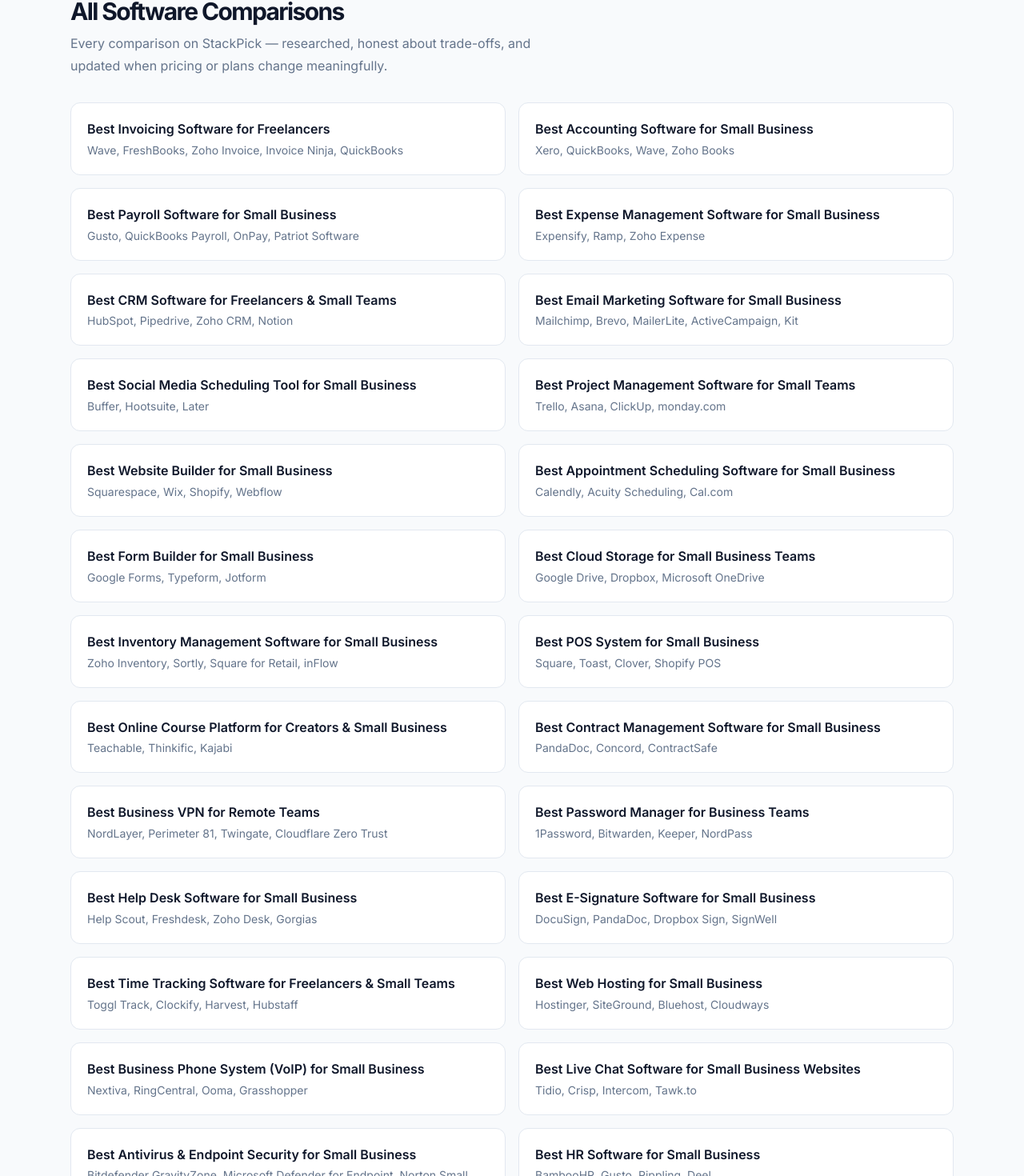
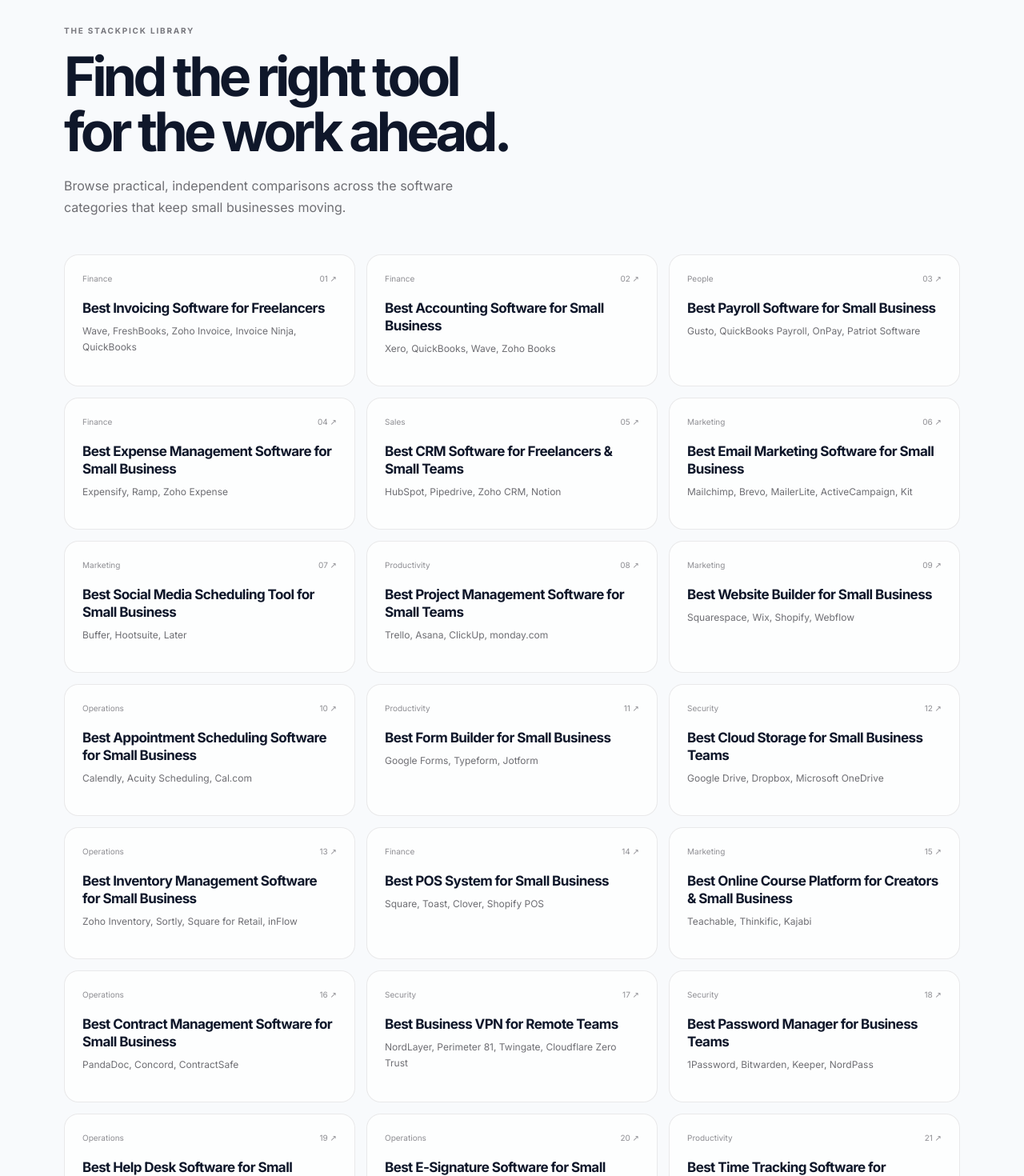
Before and after one commit to LinukaBandara/StackPick, a Next.js app: page /best in a window 1280 px wide. Shown: the part 112-1582 px from the top of the page at 80% size. Built offline with nearby package versions, Linux system fonts and the light colour scheme; no server answers.

Commit message:
design: rebuild StackPick with premium Apple-inspired visual system

```diff
--- a/app/best/page.tsx
+++ b/app/best/page.tsx
@@ -3,66 +3,60 @@ import Link from "next/link";
 
 export const metadata: Metadata = {
   title: "All Software Comparisons",
-  description:
-    "Every StackPick comparison across accounting, sales, marketing, operations, IT, and infrastructure software for small businesses.",
+  description: "Every StackPick comparison across accounting, sales, marketing, operations, IT, and infrastructure software for small businesses.",
   alternates: { canonical: "/best" },
 };
 
 const ARTICLES = [
-  { href: "/best/invoicing-software", title: "Best Invoicing Software for Freelancers", desc: "Wave, FreshBooks, Zoho Invoice, Invoice Ninja, QuickBooks" },
-  { href: "/best/accounting-software", title: "Best Accounting Software for Small Business", desc: "Xero, QuickBooks, Wave, Zoho Books" },
-  { href: "/best/payroll-software", title: "Best Payroll Software for Small Business", desc: "Gusto, QuickBooks Payroll, OnPay, Patriot Software" },
-  { href: "/best/expense-management-software", title: "Best Expense Management Software for Small Business", desc: "Expensify, Ramp, Zoho Expense" },
-  { href: "/best/crm-software", title: "Best CRM Software for Freelancers & Small Teams", desc: "HubSpot, Pipedrive, Zoho CRM, Notion" },
-  { href: "/best/email-marketing-software", title: "Best Email Marketing Software for Small Business", desc: "Mailchimp, Brevo, MailerLite, ActiveCampaign, Kit" },
-  { href: "/best/social-media-scheduling", title: "Best Social Media Scheduling Tool for Small Business", desc: "Buffer, Hootsuite, Later" },
-  { href: "/best/project-management-software", title: "Best Project Management Software for Small Teams", desc: "Trello, Asana, ClickUp, monday.com" },
-  { href: "/best/website-builders", title: "Best Website Builder for Small Business", desc: "Squarespace, Wix, Shopify, Webflow" },
-  { href: "/best/appointment-scheduling-software", title: "Best Appointment Scheduling Software for Small Business", desc: "Calendly, Acuity Scheduling, Cal.com" },
-  { href: "/best/form-builders", title: "Best Form Builder for Small Business", desc: "Google Forms, Typeform, Jotform" },
-  { href: "/best/cloud-storage", title: "Best Cloud Storage for Small Business Teams", desc: "Google Drive, Dropbox, Microsoft OneDrive" },
-  { href: "/best/inventory-management-software", title: "Best Inventory Management Software for Small Business", desc: "Zoho Inventory, Sortly, Square for Retail, inFlow" },
-  { href: "/best/pos-systems", title: "Best POS System for Small Business", desc: "Square, Toast, Clover, Shopify POS" },
-  { href: "/best/online-course-platforms", title: "Best Online Course Platform for Creators & Small Business", desc: "Teachable, Thinkific, Kajabi" },
-  { href: "/best/contract-management-software", title: "Best Contract Management Software for Small Business", desc: "PandaDoc, Concord, ContractSafe" },
-  { href: "/best/business-vpn", title: "Best Business VPN for Remote Teams", desc: "NordLayer, Perimeter 81, Twingate, Cloudflare Zero Trust" },
-  { href: "/best/password-managers", title: "Best Password Manager for Business Teams", desc: "1Password, Bitwarden, Keeper, NordPass" },
-  { href: "/best/help-desk-software", title: "Best Help Desk Software for Small Business", desc: "Help Scout, Freshdesk, Zoho Desk, Gorgias" },
-  { href: "/best/esignature-software", title: "Best E-Signature Software for Small Business", desc: "DocuSign, PandaDoc, Dropbox Sign, SignWell" },
-  { href: "/best/time-tracking-software", title: "Best Time Tracking Software for Freelancers & Small Teams", desc: "Toggl Track, Clockify, Harvest, Hubstaff" },
-  { href: "/best/web-hosting", title: "Best Web Hosting for Small Business", desc: "Hostinger, SiteGround, Bluehost, Cloudways" },
-  { href: "/best/business-phone-voip", title: "Best Business Phone System (VoIP) for Small Business", desc: "Nextiva, RingCentral, Ooma, Grasshopper" },
-  { href: "/best/live-chat-software", title: "Best Live Chat Software for Small Business Websites", desc: "Tidio, Crisp, Intercom, Tawk.to" },
-  { href: "/best/antivirus-endpoint-security", title: "Best Antivirus & Endpoint Security for Small Business", desc: "Bitdefender GravityZone, Microsoft Defender for Endpoint, Norton Small Business, CrowdStrike" },
-  { href: "/best/hr-software", title: "Best HR Software for Small Business", desc: "BambooHR, Gusto, Rippling, Deel" },
-  { href: "/best/survey-nps-software", title: "Best Survey & Customer Feedback (NPS) Software for Small Business", desc: "SurveyMonkey, Delighted, Zoho Survey" },
-  { href: "/best/video-conferencing", title: "Best Video Conferencing Software for Small Business", desc: "Zoom, Google Meet, Microsoft Teams, Whereby" },
-  { href: "/best/cloud-backup-software", title: "Best Cloud Backup Software for Small Business", desc: "Backblaze, IDrive, Acronis Cyber Protect, Carbonite" },
-  { href: "/best/applicant-tracking-software", title: "Best Applicant Tracking System (ATS) for Small Business", desc: "Breezy HR, Zoho Recruit, Workable, Greenhouse" },
-  { href: "/best/employee-scheduling-software", title: "Best Employee Scheduling Software for Small Business", desc: "When I Work, Deputy, Connecteam, 7shifts" },
-  { href: "/best/business-email-hosting", title: "Best Business Email Hosting for Small Business", desc: "Google Workspace, Microsoft 365, Zoho Mail, Proton Mail" },
+  { href: "/best/invoicing-software", title: "Best Invoicing Software for Freelancers", desc: "Wave, FreshBooks, Zoho Invoice, Invoice Ninja, QuickBooks", category: "Finance" },
+  { href: "/best/accounting-software", title: "Best Accounting Software for Small Business", desc: "Xero, QuickBooks, Wave, Zoho Books", category: "Finance" },
+  { href: "/best/payroll-software", title: "Best Payroll Software for Small Business", desc: "Gusto, QuickBooks Payroll, OnPay, Patriot Software", category: "People" },
+  { href: "/best/expense-management-software", title: "Best Expense Management Software for Small Business", desc: "Expensify, Ramp, Zoho Expense", category: "Finance" },
+  { href: "/best/crm-software", title: "Best CRM Software for Freelancers & Small Teams", desc: "HubSpot, Pipedrive, Zoho CRM, Notion", category: "Sales" },
+  { href: "/best/email-marketing-software", title: "Best Email Marketing Software for Small Business", desc: "Mailchimp, Brevo, MailerLite, ActiveCampaign, Kit", category: "Marketing" },
+  { href: "/best/social-media-scheduling", title: "Best Social Media Scheduling Tool for Small Business", desc: "Buffer, Hootsuite, Later", category: "Marketing" },
+  { href: "/best/project-management-software", title: "Best Project Management Software for Small Teams", desc: "Trello, Asana, ClickUp, monday.com", category: "Productivity" },
+  { href: "/best/website-builders", title: "Best Website Builder for Small Business", desc: "Squarespace, Wix, Shopify, Webflow", category: "Marketing" },
+  { href: "/best/appointment-scheduling-software", title: "Best Appointment Scheduling Software for Small Business", desc: "Calendly, Acuity Scheduling, Cal.com", category: "Operations" },
+  { href: "/best/form-builders", title: "Best Form Builder for Small Business", desc: "Google Forms, Typeform, Jotform", category: "Productivity" },
+  { href: "/best/cloud-storage", title: "Best Cloud Storage for Small Business Teams", desc: "Google Drive, Dropbox, Microsoft OneDrive", category: "Security" },
+  { href: "/best/inventory-management-software", title: "Best Inventory Management Software for Small Business", desc: "Zoho Inventory, Sortly, Square for Retail, inFlow", category: "Operations" },
+  { href: "/best/pos-systems", title: "Best POS System for Small Business", desc: "Square, Toast, Clover, Shopify POS", category: "Finance" },
+  { href: "/best/online-course-platforms", title: "Best Online Course Platform for Creators & Small Business", desc: "Teachable, Thinkific, Kajabi", category: "Marketing" },
+  { href: "/best/contract-management-software", title: "Best Contract Management Software for Small Business", desc: "PandaDoc, Concord, ContractSafe", category: "Operations" },
+  { href: "/best/business-vpn", title: "Best Business VPN for Remote Teams", desc: "NordLayer, Perimeter 81, Twingate, Cloudflare Zero Trust", category: "Security" },
+  { href: "/best/password-managers", title: "Best Password Manager for Business Teams", desc: "1Password, Bitwarden, Keeper, NordPass", category: "Security" },
+  { href: "/best/help-desk-software", title: "Best Help Desk Software for Small Business", desc: "Help Scout, Freshdesk, Zoho Desk, Gorgias", category: "Operations" },
+  { href: "/best/esignature-software", title: "Best E-Signature Software for Small Business", desc: "DocuSign, PandaDoc, Dropbox Sign, SignWell", category: "Operations" },
+  { href: "/best/time-tracking-software", title: "Best Time Tracking Software for Freelancers & Small Teams", desc: "Toggl Track, Clockify, Harvest, Hubstaff", category: "Productivity" },
+  { href: "/best/web-hosting", title: "Best Web Hosting for Small Business", desc: "Hostinger, SiteGround, Bluehost, Cloudways", category: "Infrastructure" },
+  { href: "/best/business-phone-voip", title: "Best Business Phone System (VoIP) for Small Business", desc: "Nextiva, RingCentral, Ooma, Grasshopper", category: "Operations" },
+  { href: "/best/live-chat-software", title: "Best Live Chat Software for Small Business Websites", desc: "Tidio, Crisp, Intercom, Tawk.to", category: "Sales" },
+  { href: "/best/antivirus-endpoint-security", title: "Best Antivirus & Endpoint Security for Small Business", desc: "Bitdefender GravityZone, Microsoft Defender for Endpoint, Norton Small Business, CrowdStrike", category: "Security" },
+  { href: "/best/hr-software", title: "Best HR Software for Small Business", desc: "BambooHR, Gusto, Rippling, Deel", category: "People" },
+  { href: "/best/survey-nps-software", title: "Best Survey & Customer Feedback (NPS) Software for Small Business", desc: "SurveyMonkey, Delighted, Zoho Survey", category: "Marketing" },
+  { href: "/best/video-conferencing", title: "Best Video Conferencing Software for Small Business", desc: "Zoom, Google Meet, Microsoft Teams, Whereby", category: "Productivity" },
+  { href: "/best/cloud-backup-software", title: "Best Cloud Backup Software for Small Business", desc: "Backblaze, IDrive, Acronis Cyber Protect, Carbonite", category: "Security" },
+  { href: "/best/applicant-tracking-software", title: "Best Applicant Tracking System (ATS) for Small Business", desc: "Breezy HR, Zoho Recruit, Workable, Greenhouse", category: "People" },
+  { href: "/best/employee-scheduling-software", title: "Best Employee Scheduling Software for Small Business", desc: "When I Work, Deputy, Connecteam, 7shifts", category: "People" },
+  { href: "/best/business-email-hosting", title: "Best Business Email Hosting for Small Business", desc: "Google Workspace, Microsoft 365, Zoho Mail, Proton Mail", category: "Infrastructure" },
 ];
 
 export default function BestHubPage() {
   return (
-    <div className="mx-auto max-w-6xl px-4 sm:px-6 py-10">
-      <h1 className="text-3xl font-bold text-ink mb-2">All Software Comparisons</h1>
-      <p className="text-slate mb-8 max-w-xl">
-        Every comparison on StackPick — researched, honest about trade-offs, and updated when
-        pricing or plans change meaningfully.
-      </p>
-      <div className="grid sm:grid-cols-2 gap-4">
-        {ARTICLES.map((a) => (
-          <Link
-            key={a.href}
-            href={a.href}
-            className="block rounded-card border border-borderc bg-white p-5 hover:border-indigo hover:shadow-sm transition-all"
-          >
-            <h2 className="font-semibold text-ink">{a.title}</h2>
-            <p className="text-sm text-slate mt-1">{a.desc}</p>
+    <section className="page-shell">
+      <p className="page-eyebrow">THE STACKPICK LIBRARY</p>
+      <h1 className="page-title">Find the right tool<br />for the work ahead.</h1>
+      <p className="page-intro">Browse practical, independent comparisons across the software categories that keep small businesses moving.</p>
+      <div className="hub-grid">
+        {ARTICLES.map((article, index) => (
+          <Link href={article.href} key={article.href} className="hub-card">
+            <div className="hub-card-top"><span>{article.category}</span><span>{String(index + 1).padStart(2, "0")} ↗</span></div>
+            <h2>{article.title}</h2>
+            <p>{article.desc}</p>
           </Link>
         ))}
       </div>
-    </div>
+    </section>
   );
 }
```
